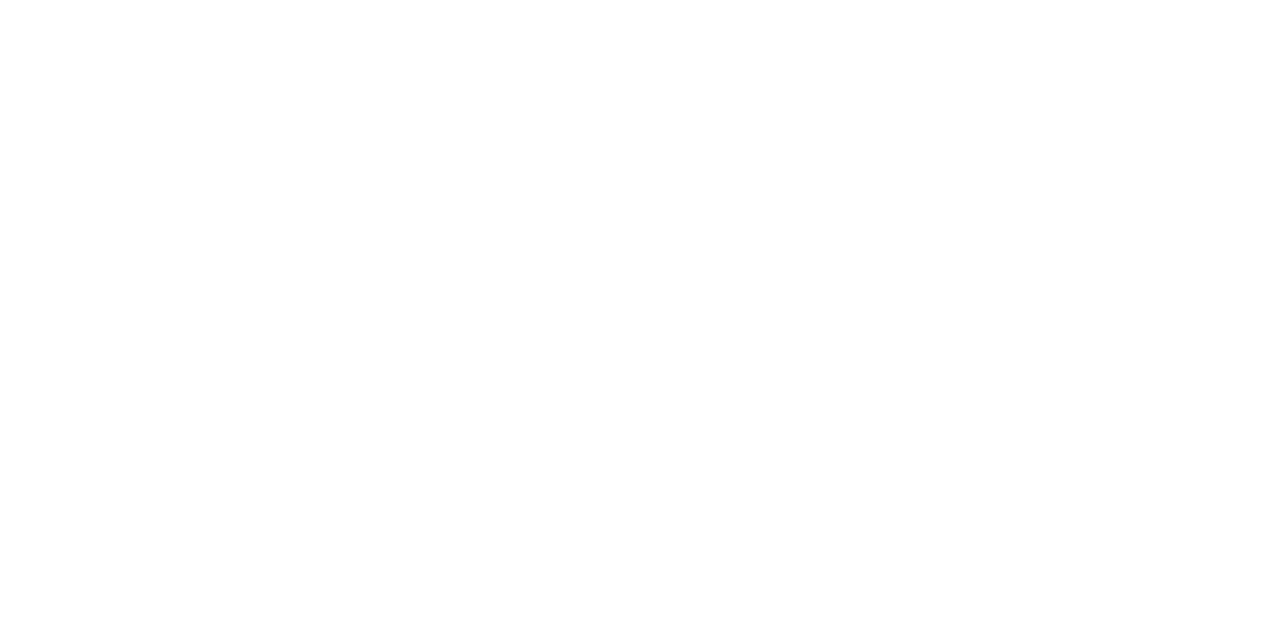
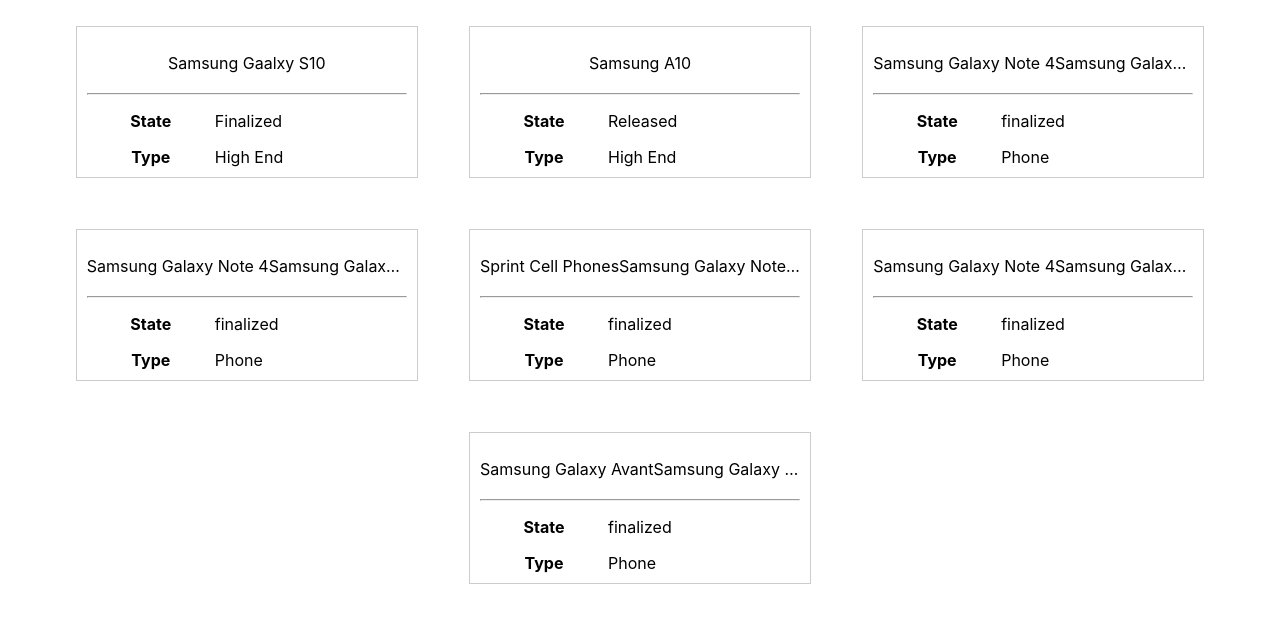
Before and after one commit to avantrio/live-code-01-search, a React (Create React App) app: page / in a window 1280 px wide. Shown: the top 622 px of the page. Built offline with nearby package versions, Linux system fonts and the light colour scheme.

Commit message:
added results component

```diff
--- a/src/App.js
+++ b/src/App.js
@@ -1,10 +1,66 @@
 import React from 'react';
 // import logo from './logo.svg';
 import './App.css';
+import ResultsComponent from './components/ResultsComponent';
 
 function App() {
   return (
     <div className="App">
+      <ResultsComponent
+        results={
+          [
+            {
+              "id": 1,
+              "state": "Finalized",
+              "phone_type": "High End",
+              "name": "Samsung Gaalxy",
+              "model": "S10"
+            },
+            {
+                "id": 2,
+                "state": "Released",
+                "phone_type": "High End",
+                "name": "Samsung",
+                "model": "A10"
+            },
+            {
+                "id": 683435089,
+                "state": "finalized",
+                "phone_type": "Phone",
+                "name": "Samsung Galaxy Note 4Samsung Galaxy Note 4Samsung Galaxy Note 4",
+                "model": "SM-N910T"
+            },
+            {
+                "id": 683435090,
+                "state": "finalized",
+                "phone_type": "Phone",
+                "name": "Samsung Galaxy Note 4Samsung Galaxy Note 4Samsung Galaxy Note 4",
+                "model": "SM-N910V"
+            },
+            {
+                "id": 683435092,
+                "state": "finalized",
+                "phone_type": "Phone",
+                "name": "Sprint Cell PhonesSamsung Galaxy Note 4Samsung Galaxy Note 4 Sprint",
+                "model": "SM-N910P"
+            },
+            {
+                "id": 683435093,
+                "state": "finalized",
+                "phone_type": "Phone",
+                "name": "Samsung Galaxy Note 4Samsung Galaxy Note 4Samsung Galaxy Note 4",
+                "model": "SAMSUNG-SM-N910A"
+            },
+            {
+                "id": 683435100,
+                "state": "finalized",
+                "phone_type": "Phone",
+                "name": "Samsung Galaxy AvantSamsung Galaxy AvantSamsung Galaxy Avant",
+                "model": "SM-G386T"
+            }
+          ]
+        }
+      />
       <header className="App-header">
         {/* <img src={logo} className="App-logo" alt="logo" />
         <p>
@@ -19,6 +75,7 @@
           Learn React
         </a> */}
       </header>
+
     </div>
   );
 }
--- /dev/null
+++ b/src/components/ResultsComponent.css
@@ -0,0 +1,31 @@
+.results{
+    width: 100%;
+    display: flex;
+    flex-wrap: wrap;
+    justify-content: center;
+}
+
+.result{
+    width: 25%;
+    border: 1px solid #ccc;
+    padding: 10px;
+    margin: 2vw;
+}
+
+.result-name{
+    height: 3vh;
+    overflow: hidden;
+    text-overflow: ellipsis;
+    white-space: pre;
+}
+
+.result-item{
+    display: flex;
+    flex-direction: row;
+    margin-top: 2vh;
+}
+
+.item-one{
+    width: 40%;
+    font-weight: bold;
+}
--- /dev/null
+++ b/src/components/ResultsComponent.jsx
@@ -0,0 +1,28 @@
+import React from 'react';
+import './ResultsComponent.css';
+
+/**
+ *
+ * @param {results} Send the results array into this variabl
+ */
+
+export default function ResultsComponent({ results=[] }){
+    return (
+        <div className="results">
+            {(results.map((result, id) => (
+                <div className="result" key={result.id}>
+                    <p className="result-name" alt={`${result.name} ${result.model}`}>{result.name} {result.model}</p>
+                    <hr />
+                    <div className="result-item">
+                        <div className="item-one">State</div>
+                        <div>{result.state}</div>
+                    </div>
+                    <div className="result-item">
+                        <div className="item-one">Type</div>
+                        <div>{result.phone_type}</div>
+                    </div>
+                </div>
+            )))}
+        </div>
+    )
+}
```
